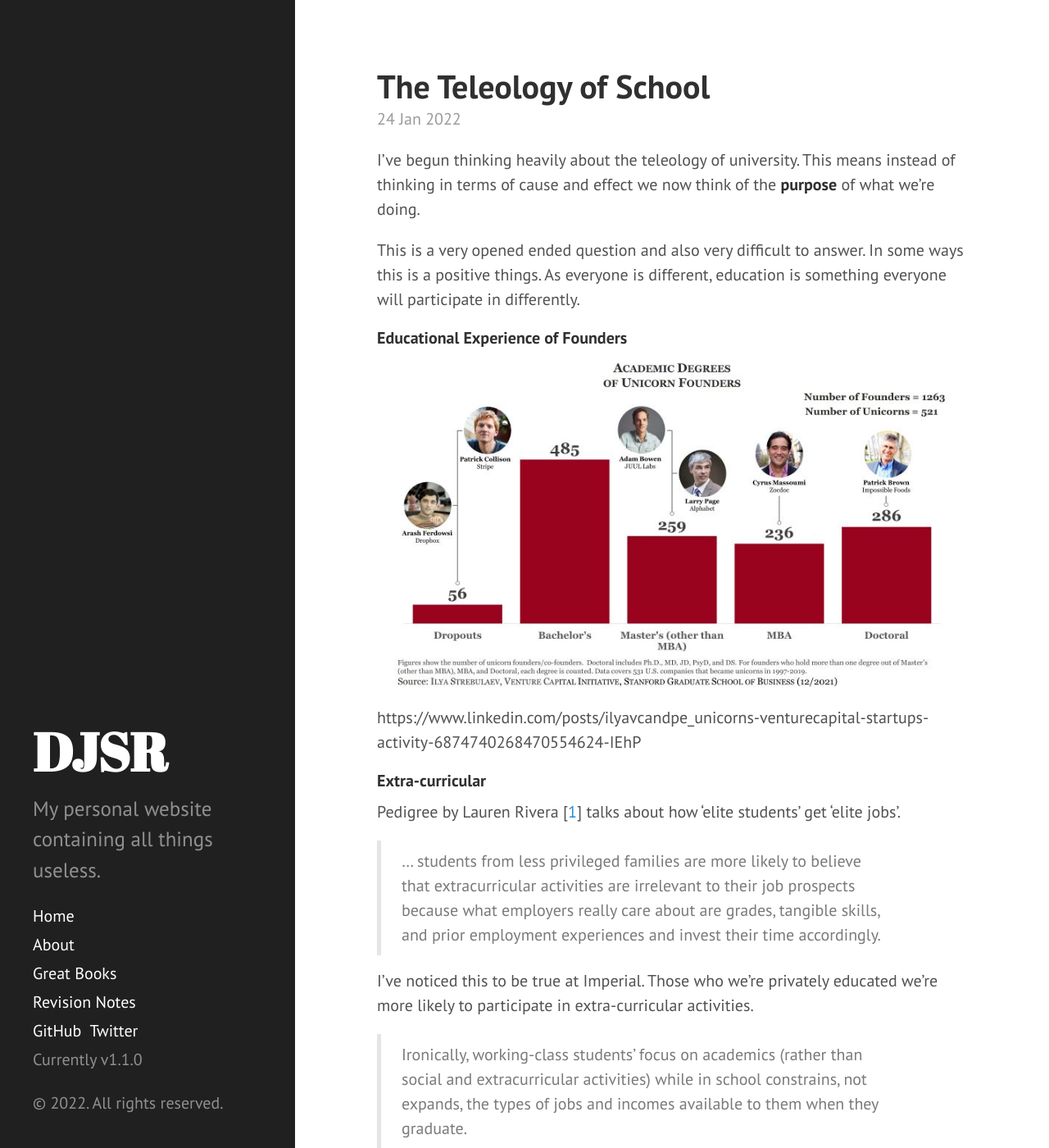
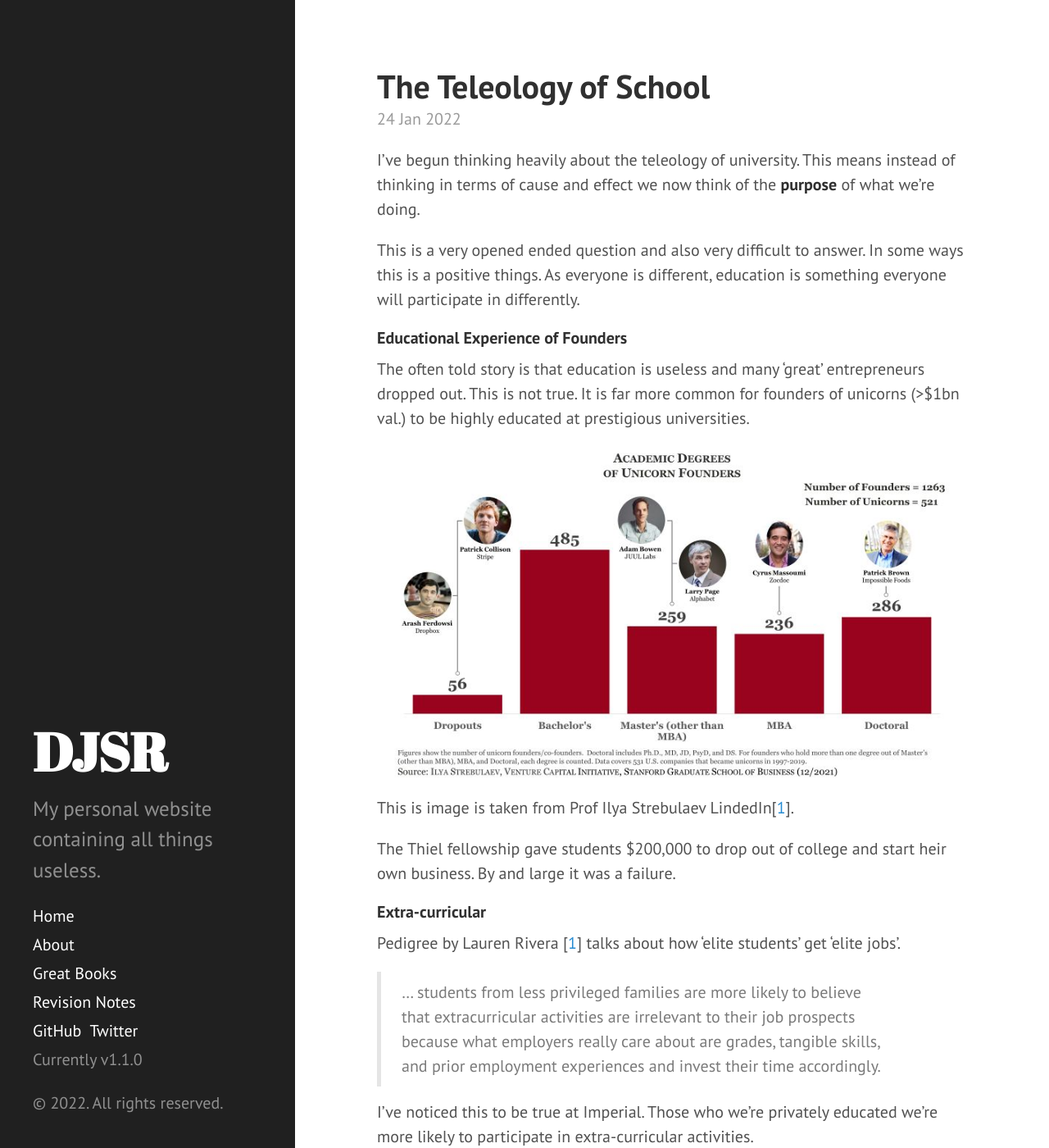
Before and after one commit to dansomrob/dansomrob.github.io, a Jekyll site: the page built from _posts/2022-01-24-purpose.md, in a window 1280 px wide and 1400 px high. Shown: the whole window at 82% size. Built offline with Jekyll 4.4.1, drawn with Linux system fonts in a browser that asks for light colours; some of the changed text lies outside the part shown.

Commit message:
Update 2022-01-24-purpose.md

```diff
--- a/_posts/2022-01-24-purpose.md
+++ b/_posts/2022-01-24-purpose.md
@@ -8,8 +8,12 @@ This is a very opened ended question and also very difficult to answer. In some
 
 <h4>Educational Experience of Founders</h4>
 
+The often told story is that education is useless and many 'great' entrepreneurs dropped out. This is not true. It is far more common for founders of unicorns (>$1bn val.) to be highly educated at prestigious universities.
+
 ![Founders]({{ site.url }}/assets/images/founders.jpg)
-https://www.linkedin.com/posts/ilyavcandpe_unicorns-venturecapital-startups-activity-6874740268470554624-IEhP
+This is image is taken from Prof Ilya Strebulaev LindedIn[[1](https://www.linkedin.com/posts/ilyavcandpe_unicorns-venturecapital-startups-activity-6874740268470554624-IEhP)].
+
+The Thiel fellowship gave students $200,000 to drop out of college and start heir own business. By and large it was a failure.
 
 <h4>Extra-curricular</h4>
 
@@ -21,7 +25,7 @@ I've noticed this to be true at Imperial. Those who we're privately educated we'
 
 >Ironically, working-class students’ focus on academics (rather than social and extracurricular activities) while in school constrains, not expands, the types of jobs and incomes available to them when they graduate.
 
-<Asian-American Culture</h4>
+<h4>Asian-American Culture</h4>
 Paper Tigers by Wesley Yang [[2](https://nymag.com/news/features/asian-americans-2011-5/)] is a fantastic article. When analysing western culture, it's very useful to get opinions from those raised in different cultures.
 
 Yang has the following feelings on the culture of Asian-American immigrants.
```
